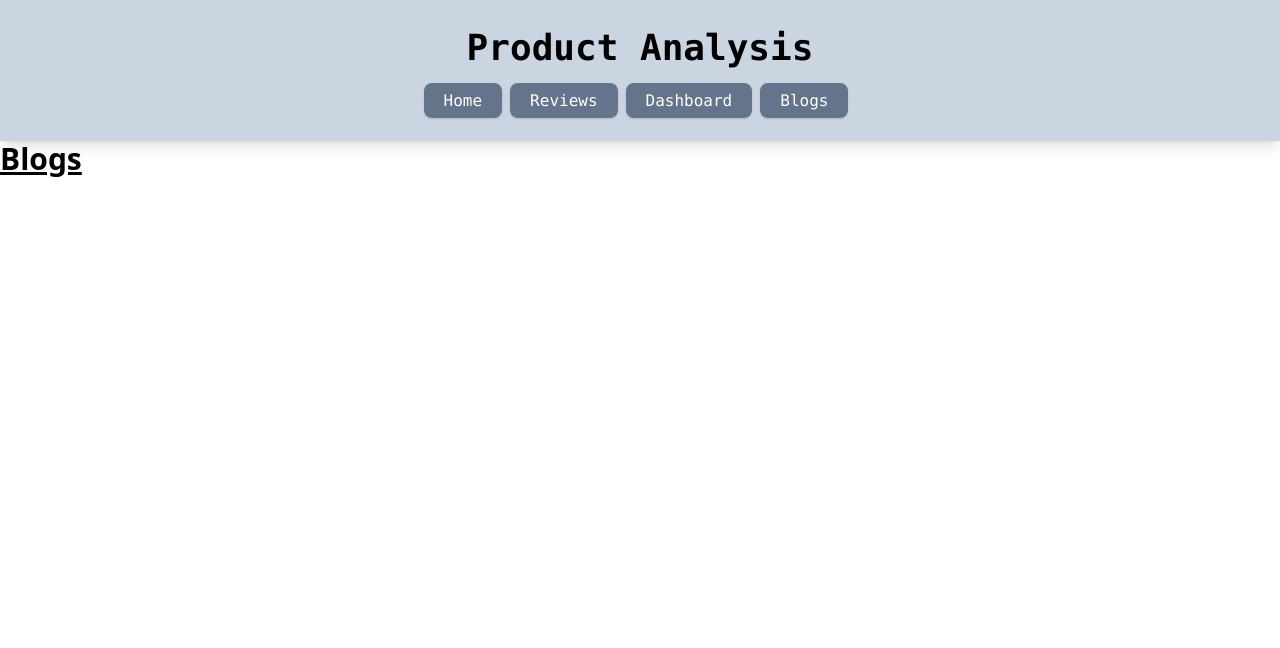
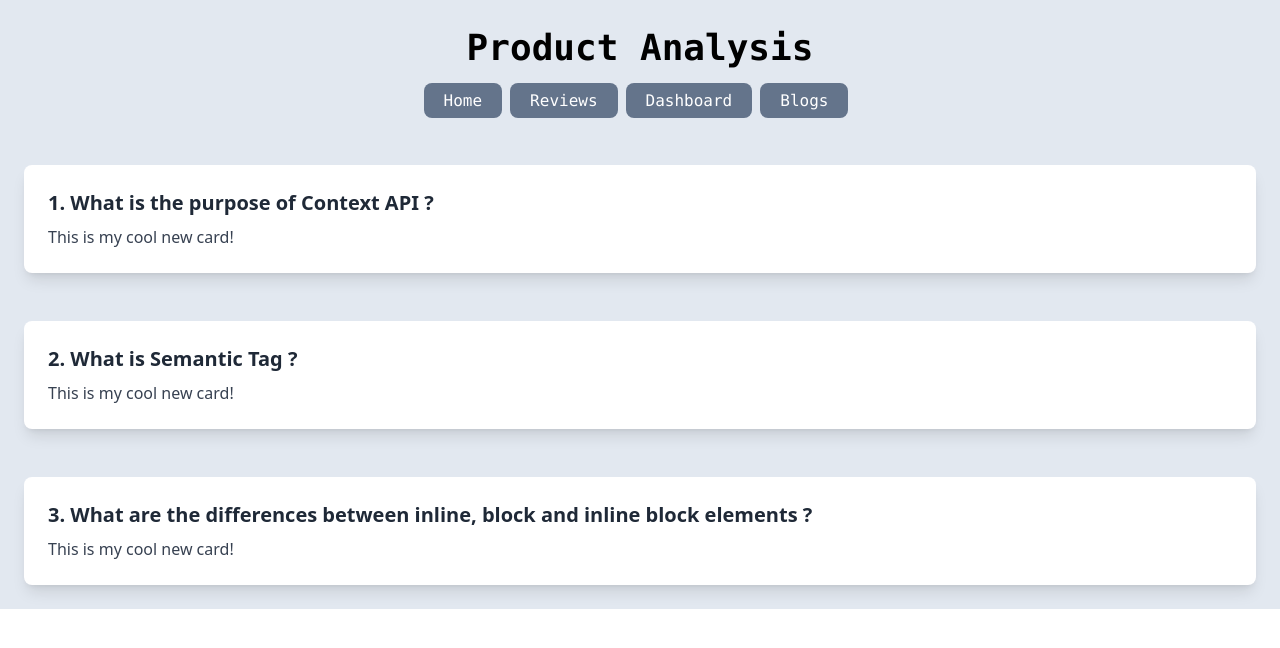
Before and after one commit to 7rahib/product-analysis-website-7rahib, a React (Create React App) app: page /blogs in a window 1280 px wide. Shown: the top 648 px of the page. Built offline with nearby package versions, Linux system fonts and the light colour scheme.

Commit message:
error page and cards for blog added

```diff
--- a/src/App.js
+++ b/src/App.js
@@ -5,6 +5,7 @@ import Home from './components/Home/Home';
 import Reviews from './components/Reviews/Reviews'
 import DashBoard from './components/DashBoard/DashBoard'
 import Blogs from './components/Blogs/Blogs'
+import Error from './components/Error/Error';
 
 function App() {
   return (
@@ -16,6 +17,7 @@ function App() {
         <Route path='/reviews' element={<Reviews></Reviews>}></Route>
         <Route path='/dashboard' element={<DashBoard></DashBoard>}></Route>
         <Route path='/blogs' element={<Blogs></Blogs>}></Route>
+        <Route path='*' element={<Error></Error>}></Route>
       </Routes>
     </div>
   );
--- a/src/components/Blogs/Blogs.js
+++ b/src/components/Blogs/Blogs.js
@@ -3,7 +3,24 @@ import React from 'react';
 const Blogs = () => {
     return (
         <div>
-            <h1 className='text-3xl font-bold underline'>Blogs</h1>
+            <div class="p-6 bg-slate-200">
+                <div class="bg-white p-6 rounded-lg shadow-lg">
+                    <h2 class="text-xl font-bold mb-2 text-gray-800">1. What is the purpose of Context API ?</h2>
+                    <p class="text-gray-700">This is my cool new card!</p>
+                </div>
+            </div>
+            <div class="p-6 bg-slate-200">
+                <div class="bg-white p-6 rounded-lg shadow-lg">
+                    <h2 class="text-xl font-bold mb-2 text-gray-800">2. What is Semantic Tag ?</h2>
+                    <p class="text-gray-700">This is my cool new card!</p>
+                </div>
+            </div>
+            <div class="p-6 bg-slate-200">
+                <div class="bg-white p-6 rounded-lg shadow-lg">
+                    <h2 class="text-xl font-bold mb-2 text-gray-800">3. What are the differences between inline, block and inline block elements ?</h2>
+                    <p class="text-gray-700">This is my cool new card!</p>
+                </div>
+            </div>
         </div>
     );
 };
--- /dev/null
+++ b/src/components/Error/Error.js
@@ -0,0 +1,16 @@
+import React from 'react';
+
+const Error = () => {
+    return (
+        <div className='flex flex-col items-center justify-center mt-52'>
+            <div>
+                <h1 className='text-red-600 text-4xl font-mono'>Error 404</h1>
+            </div>
+            <div>
+                <h1 className='text-2xl font-mono'>The page you are looking for can't be found</h1>
+            </div>
+        </div>
+    );
+};
+
+export default Error;
--- a/src/components/Header/Header.js
+++ b/src/components/Header/Header.js
@@ -2,11 +2,11 @@ import React from 'react';
 import { Link } from 'react-router-dom';
 
 const Header = () => {
-    const linkTailwindClasses = 'mr-2 rounded-lg px-5 py-2 shadow bg-slate-500 font-mono text-white hover:bg-white hover:text-black hover:shadow-lg hover:font-bold'
+    const linkTailwindClasses = 'mr-2 rounded-lg px-5 py-2 bg-slate-500 font-mono text-white hover:bg-white hover:text-black hover:shadow-lg hover:font-bold'
     return (
-        <div className='bg-slate-300 p-7 flex flex-col justify-center items-center shadow-lg'>
+        <div className='bg-slate-200 p-7 flex flex-col justify-center items-center shadow-lg'>
             <div>
-                <h1 className='text-4xl mb-5 font-bold font-mono '>Product Analysis</h1>
+                <h1 className='text-4xl mb-5 font-bold font-mono hover:underline'>Product Analysis</h1>
             </div>
             <div>
                 <ul>
```
Also changed, not shown: src/components/Error/Error.css (added).
